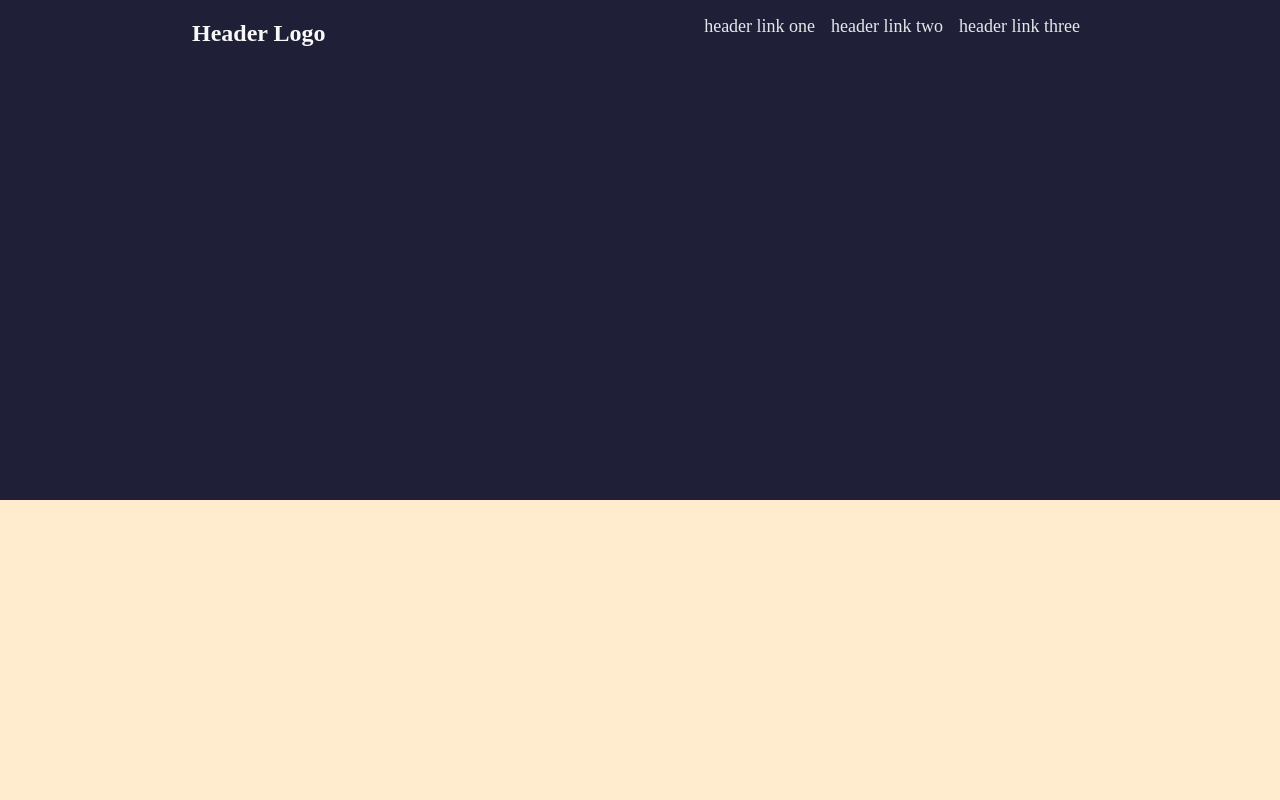
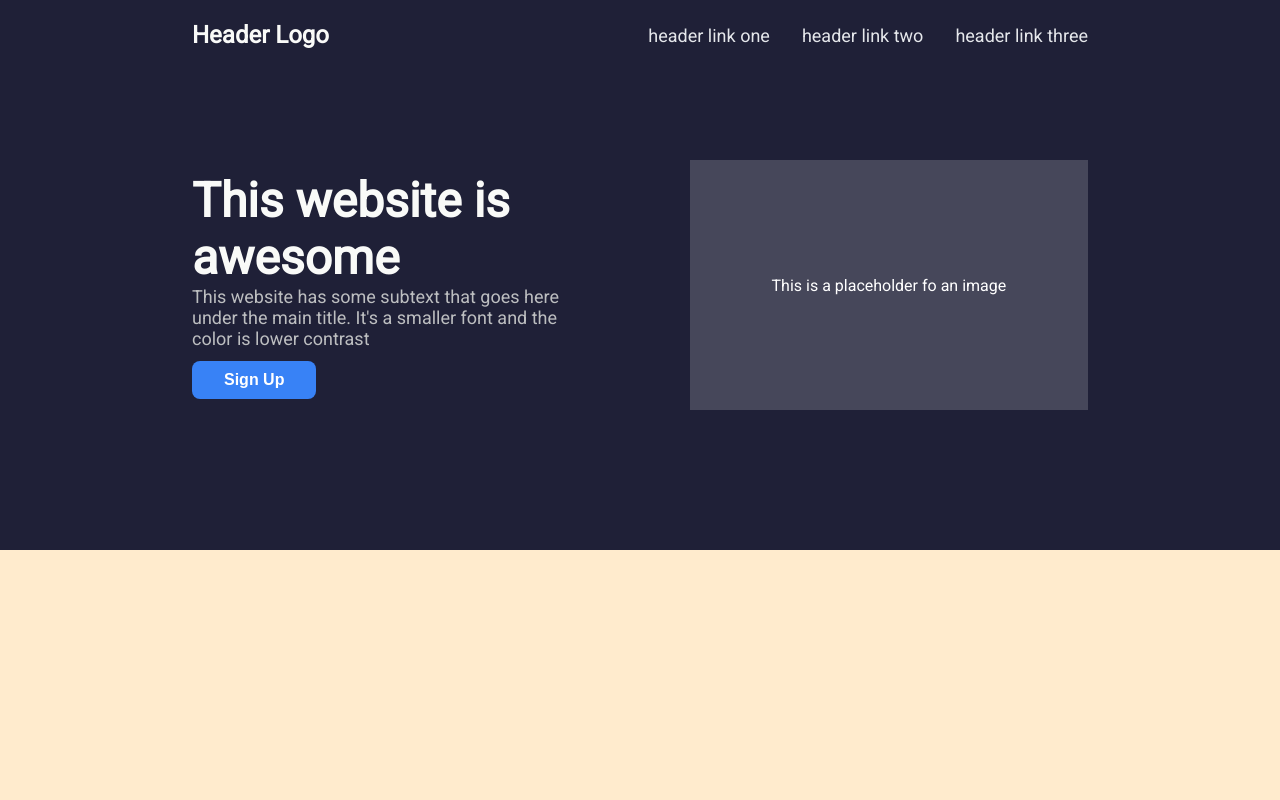
Before and after one commit to Chicho221/Project-LandingPage, a plain HTML site: page index.html in a window 1280 px wide. Shown: the top 800 px of the page. Drawn offline with Linux system fonts and the light colour scheme.

Commit message:
Finished header. Might need some adjustments.

```diff
--- a/index.html
+++ b/index.html
@@ -4,9 +4,13 @@
         <meta charset="UTF-8">
         <meta name="viewport" content="width=device-width, initial-scale=1.0">
         <link rel="stylesheet" href="style.css">
+        <link rel="preconnect" href="https://fonts.googleapis.com">
+        <link rel="preconnect" href="https://fonts.gstatic.com" crossorigin>
+        <link href="https://fonts.googleapis.com/css2?family=Roboto&display=swap" rel="stylesheet">
         <title>Landing Page</title>
     </head>
     <body>
+        <div class="container-header">
             <div class="header">
                 <h2>Header Logo</h2>
                 <div class="links">
@@ -17,6 +21,15 @@
                     </ul>
                 </div>
             </div>
+            <div class="header-content">
+                <div class="content-text">
+                    <h1>This website is awesome</h1>
+                    <p>This website has some subtext that goes here under the main title. It's a smaller font and the color is lower contrast</p>
+                    <button type="button" class="signup-button">Sign Up</button>
+                </div>
+                <div class="content-image"><p>This is a placeholder fo an image</p></div>
+            </div>
+        </div>
         <div class="container-information"></div>
         <div class="container-quote"></div>
         <div class="container-signup"></div>
--- a/style.css
+++ b/style.css
@@ -2,14 +2,26 @@ body{
     margin: 0;
     display: flex;
     flex-direction: column;
+    font-family: 'Roboto', sans-serif;
+}
+
+ul,li,a,h1,h2,h3,h4,p{
+    margin: 0;
+    padding: 0;
 }
     /* Header section */
+.container-header{
+    background-color: #1F2037;
+    height: 550px ;
+    padding: 0 15%;
+}
+
 .header{
-    background-color: #1F2037;
-    height: 500px ;
     display: flex;
     justify-content: space-between;
-    padding: 0 15%;
+    align-items: center;
+    height: 50px;
+    margin-top: 10px;
 }
 
 .header h2{
@@ -17,18 +29,65 @@ body{
     font-size: 24px;
 }
 
-a{
+.links a{
     text-decoration: none;
     font-size: 18px;
     color: #E5E7EB;
-    padding: 8px;
 }
 
-ul{
+.header ul{
     display: flex;
     list-style: none;
+    gap: 32px;
+}
+
+.header-content{
+    padding: 100px 0;
+    display: flex;
+    flex: 1 1 50%;
+    align-items: center;
+    gap: 10%;
+}
+
+.content-text h1{
+    font-size: 48px;
+    font-weight: bolder;
+    color: #F9FAF8;
+}
+
+.content-text p{
+    font-size: 18px;
+    color: #E5E7EB;
+    filter: contrast(60%);
+}
+
+.content-image {
+    height: 250px;
+    width: 100%;
+    background-color: #ffffff2c;
+    color: #fff;
+    display: flex;
+    justify-content: center;
+    align-items: center;
+}
+
+.signup-button{
+    border: 0;
+    border-radius: 8px;
+    background-color: #3882F6;
+    font-size: 16px;
+    font-weight: bold;
+    color: #fff;
+    padding: 10px 32px;
+    margin-top: 12px;
+}
+
+.signup-button:hover{
+    cursor: pointer;
 }
     /* Header section END */
+
+
 .container-information{
     background-color: blanchedalmond;
     height: 500px;
```
Lines whose indentation alone changed are shown as unchanged.
